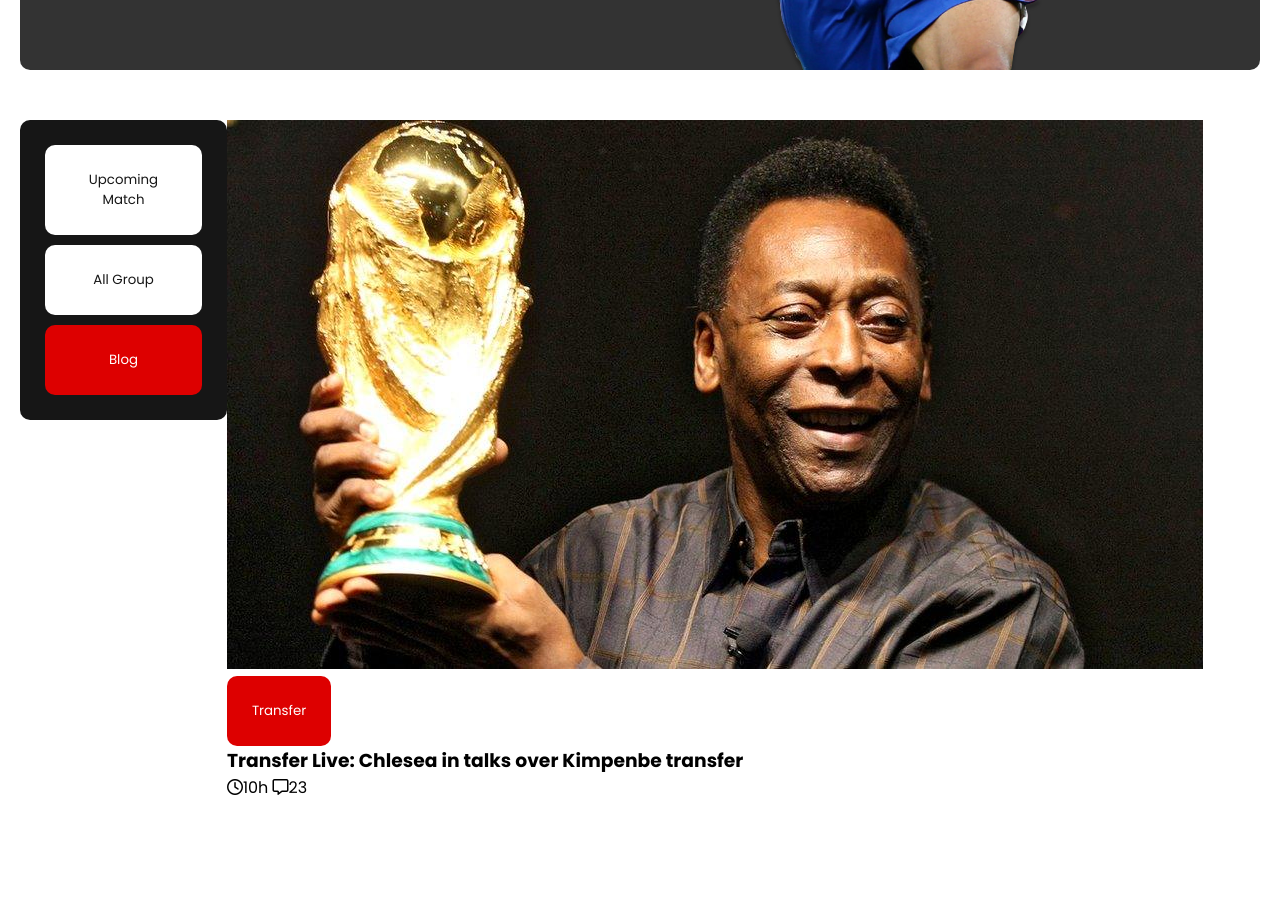
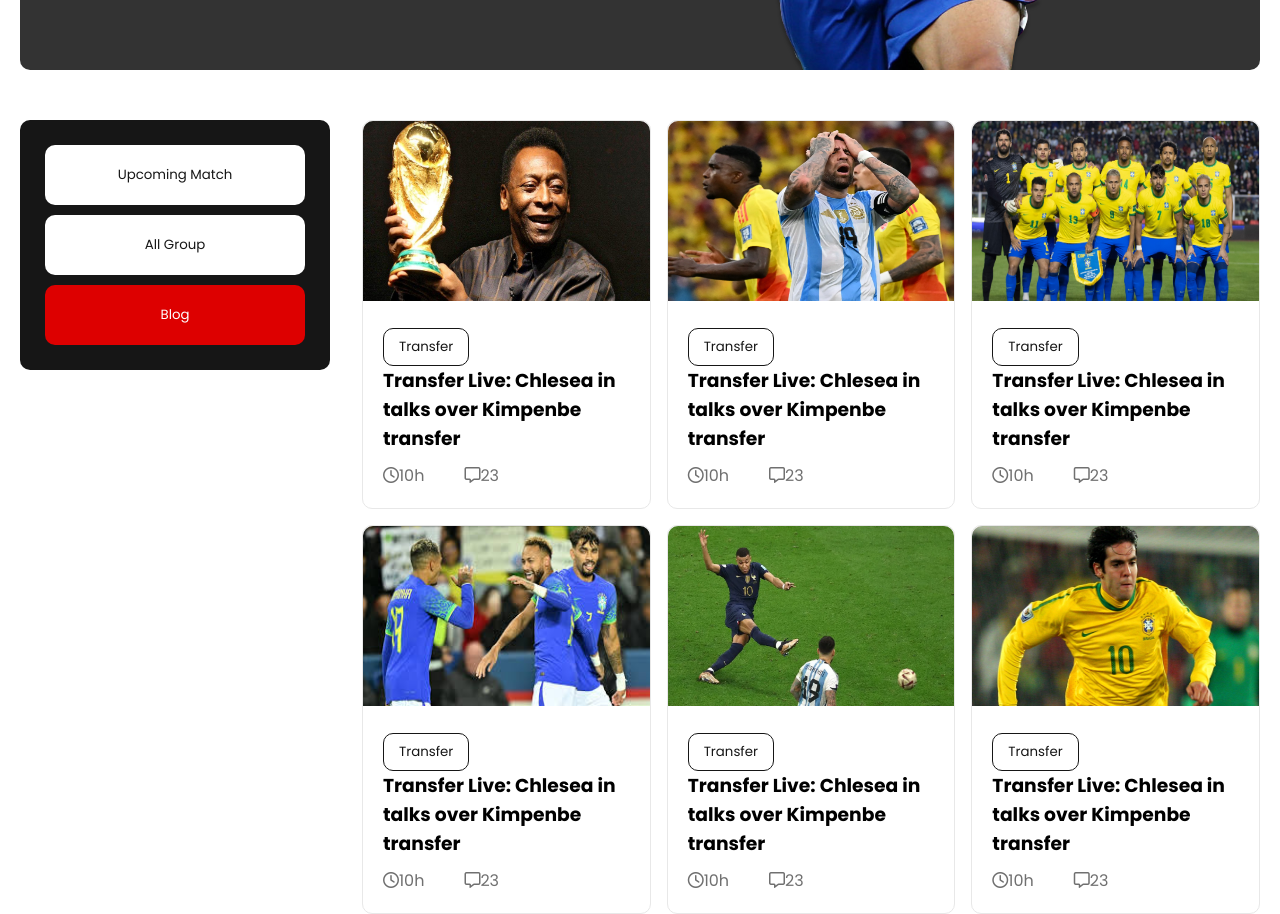
Before and after one commit to abdullah-shamim-2004/world-cup, a plain HTML site: page index.html in a window 1280 px wide. Shown: the part 592-1506 px from the top of the page. Before the commit the page ends 1392 px from the top, so only its background shows below. Drawn offline with Linux system fonts and the light colour scheme.

Commit message:
added card style

```diff
--- a/index.html
+++ b/index.html
@@ -52,11 +52,68 @@
         <div class="upcoming-match-right">
           <div class="card">
             <img src="./img/matches/matches_1.jpg" alt="" />
-            <button class="btn">Transfer</button>
-            <h3>Transfer Live: Chlesea in talks over Kimpenbe transfer</h3>
-            <div class="card-btn">
-              <span><i class="fa-regular fa-clock"></i>10h</span>
-              <span><i class="fa-regular fa-message"></i>23</span>
+            <div class="card-details">
+              <button class="btn">Transfer</button>
+              <h3>Transfer Live: Chlesea in talks over Kimpenbe transfer</h3>
+              <div class="card-btn">
+                <span><i class="fa-regular fa-clock"></i>10h</span>
+                <span><i class="fa-regular fa-message"></i>23</span>
+              </div>
+            </div>
+          </div>
+          <div class="card">
+            <img src="./img/matches/matches_2.webp" alt="" />
+            <div class="card-details">
+              <button class="btn">Transfer</button>
+              <h3>Transfer Live: Chlesea in talks over Kimpenbe transfer</h3>
+              <div class="card-btn">
+                <span><i class="fa-regular fa-clock"></i>10h</span>
+                <span><i class="fa-regular fa-message"></i>23</span>
+              </div>
+            </div>
+          </div>
+          <div class="card">
+            <img src="./img/matches/matches_3.jpg" alt="" />
+            <div class="card-details">
+              <button class="btn">Transfer</button>
+              <h3>Transfer Live: Chlesea in talks over Kimpenbe transfer</h3>
+              <div class="card-btn">
+                <span><i class="fa-regular fa-clock"></i>10h</span>
+                <span><i class="fa-regular fa-message"></i>23</span>
+              </div>
+            </div>
+          </div>
+          <div class="card">
+            <img src="./img/matches/matches_4.jpeg" alt="" />
+            <div class="card-details">
+              <button class="btn">Transfer</button>
+              <h3>Transfer Live: Chlesea in talks over Kimpenbe transfer</h3>
+              <div class="card-btn">
+                <span><i class="fa-regular fa-clock"></i>10h</span>
+                <span><i class="fa-regular fa-message"></i>23</span>
+              </div>
+            </div>
+          </div>
+          <div class="card">
+            <img src="./img/matches/matches_5.webp" alt="" />
+            <div class="card-details">
+              <button class="btn">Transfer</button>
+              <h3>Transfer Live: Chlesea in talks over Kimpenbe transfer</h3>
+              <div class="card-btn">
+                <span><i class="fa-regular fa-clock"></i>10h</span>
+                <span><i class="fa-regular fa-message"></i>23</span>
+              </div>
+            </div>
+          </div>
+          <div class="card">
+            <img src="./img/matches/matches_6.jpg" alt="" />
+            <div class="card-details">
+              <button class="btn">Transfer</button>
+              <h3>Transfer Live: Chlesea in talks over Kimpenbe transfer</h3>
+              <div class="card-btn">
+                <span><i class="fa-regular fa-clock"></i>10h</span>
+                <span><i class="fa-regular fa-message"></i>23</span>
+              </div>
             </div>
           </div>
         </div>
--- a/style.css
+++ b/style.css
@@ -10,7 +10,7 @@
   background-color: #dd0000;
   border: none;
   border-radius: 10px;
-  padding: 25px;
+  padding: 20px;
   cursor: pointer;
 }
 .container {
@@ -43,9 +43,12 @@
 .banner-image img {
   display: block;
 }
-/* upcoming Match */
+
+/* upcoming Match container style */
 .upcoming-match {
   display: flex;
+  justify-content: space-between;
+  gap: 2rem;
   flex: 1;
 }
 .upcoming-match-left {
@@ -56,9 +59,49 @@
   border-radius: 10px;
   height: fit-content;
   background-color: #161616;
+  width: 25%;
 }
 .upcoming-match-left .btn:nth-child(1),
 .upcoming-match-left .btn:nth-child(2) {
   background-color: #fff;
   color: #161616;
 }
+
+.upcoming-match-right {
+  flex: 1;
+  display: grid;
+  grid-template-columns: repeat(3, 1fr);
+  gap: 1rem;
+}
+
+.upcoming-match-right .card {
+  border: 1px solid #e8e8e8;
+  border-radius: 10px;
+}
+
+.card-details {
+  padding: 20px;
+}
+
+.upcoming-match-right .card img {
+  height: 180px;
+  width: 100%;
+  border-radius: 10px 10px 0 0;
+  background-size: cover;
+}
+.upcoming-match-right .card .btn {
+  background-color: #fff;
+  color: #161616;
+  border: 1px solid #161616;
+  padding: 8px 15px;
+}
+.upcoming-match-right .card h2 {
+  margin: 15px 0;
+  font-size: 1.125rem;
+}
+.card-btn {
+  display: flex;
+  color: #707070;
+  gap: 40px;
+  margin-top: 10px;
+}
```
